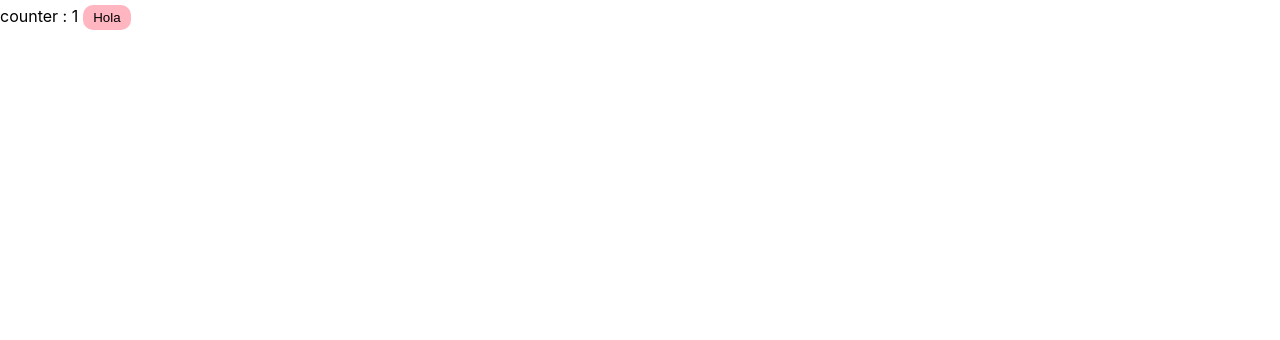
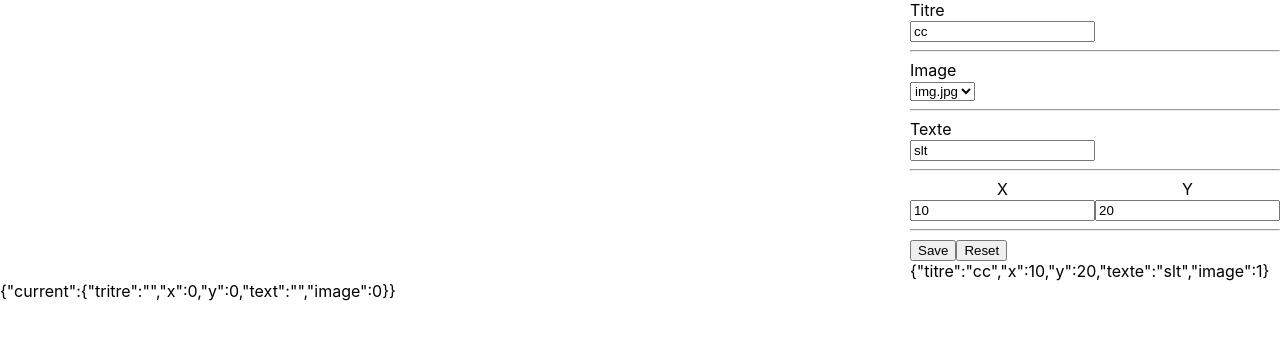
Before and after one commit to Guillaume-Bongrand/tjs-2021-06-08, a React (Create React App) app: page / in a window 1280 px wide. Shown: the top 340 px of the page. Built offline with nearby package versions, Linux system fonts and the light colour scheme.

Commit message:
mid day 2

```diff
--- a/src/App/App.js
+++ b/src/App/App.js
@@ -1,21 +1,22 @@
 import React from 'react';
-import Button from './components/Button/Button';
-
+import FlexLayout from './components/FlexLayout/FlexLayout';
+import MemForm from './components/MemForm/MemForm';
 /**
  * Main component of our app.
  */
 class App extends React.Component{
   constructor(props){
     super(props);
-    this.state={counter:1, str: "Hola"}
-  }
-  componentDidUpdate(prev){
-    console.log(this.state.counter);
+    this.state= {current: {tritre: '', x:0, y:0, text: '', image: 0}};
   }
   render(){
     return <div className="App">
-      <span>counter : {this.state.counter}</span>
-      <Button type="object" title={this.state.str} clicker={(arg) =>{this.setState({counter: this.state.counter+1});}}></Button>
+      <FlexLayout>
+        <div>
+        </div>
+        <MemForm onSubmit={formState => this.setState({current: formState})} />
+      </FlexLayout>
+      {JSON.stringify(this.state)}
     </div>;
   }
 }
--- /dev/null
+++ b/src/App/components/FlexLayout/FlexLayout.js
@@ -0,0 +1,15 @@
+import React from 'react';
+import PropTypes from 'prop-types';
+import styles from './FlexLayout.module.css';
+
+const FlexLayout = (props) => (
+  <div className={styles.FlexLayout}>
+    {props.children}
+  </div>
+);
+
+FlexLayout.propTypes = {children:PropTypes.array.isRequired};
+
+FlexLayout.defaultProps = {};
+
+export default FlexLayout;
--- /dev/null
+++ b/src/App/components/FlexLayout/FlexLayout.module.css
@@ -0,0 +1,5 @@
+.FlexLayout {
+    display: flex;
+}
+
+.FlexLayout>*:first-child{flex-grow: 1;}
--- /dev/null
+++ b/src/App/components/MemForm/MemForm.js
@@ -0,0 +1,54 @@
+import React, {useState} from 'react';
+import PropTypes from 'prop-types';
+import styles from './MemForm.module.css';
+
+const MemForm = (props) => {
+  const [state, setstate] = useState({titre: 'cc', x: 10, y: 20, texte: 'slt', image: 1});
+  return (
+  <div className={styles.MemForm}>
+   <form onSubmit={(evt) => {
+      evt.preventDefault();
+      props.onSubmit(state);
+      }
+    }>
+     <label htmlFor="titre">Titre</label><br />
+      <input type="text" id="titre" value={state.titre} onChange={evt => {
+        setstate({...state, titre: evt.target.value})
+      }}/>
+      <hr />
+      <label htmlFor="image">Image</label><br />
+      <select id="image" value={state.image} onChange={evt => {
+        setstate({...state, image: evt.target.value})
+      }}>
+        <option value="1">img.jpg</option>
+      </select>
+      <hr />
+      <label htmlFor="text">Texte</label><br />
+      <input type="text" id="text" value={state.texte} onChange={evt => {
+        setstate({...state, texte: evt.target.value})
+      }}/>
+      <hr />
+      <div style={{textAlign: 'center'}}>
+        <div style={{display: 'inline-block'}}><label htmlFor="x">X</label><br /><input type="number" id="x" value={state.x}onChange={evt => {
+        setstate({...state, x: evt.target.value})
+      }}/></div>
+        <div style={{display: 'inline-block'}}><label htmlFor="y">Y</label><br /><input type="number" id="y" value={state.y}onChange={evt => {
+        setstate({...state, y: evt.target.value})
+      }}/></div>
+      </div>
+      <hr />
+      <input type='submit' value="Save" />
+      <input type='reset' value="Reset" />
+   </form>
+    {JSON.stringify(state)}
+  </div>
+);
+  }
+
+MemForm.propTypes = {
+  onSubmit: PropTypes.func.isRequired
+};
+
+MemForm.defaultProps = {};
+
+export default MemForm;
--- /dev/null
+++ b/src/App/components/MemForm/MemForm.module.css
@@ -0,0 +1 @@
+.MemForm {}
```
Also changed, not shown: generate-react-cli.json (added, +15 -0 lines), package.json (+6 -2 lines), 1 other file (tests, documents, lock files or other folders).
